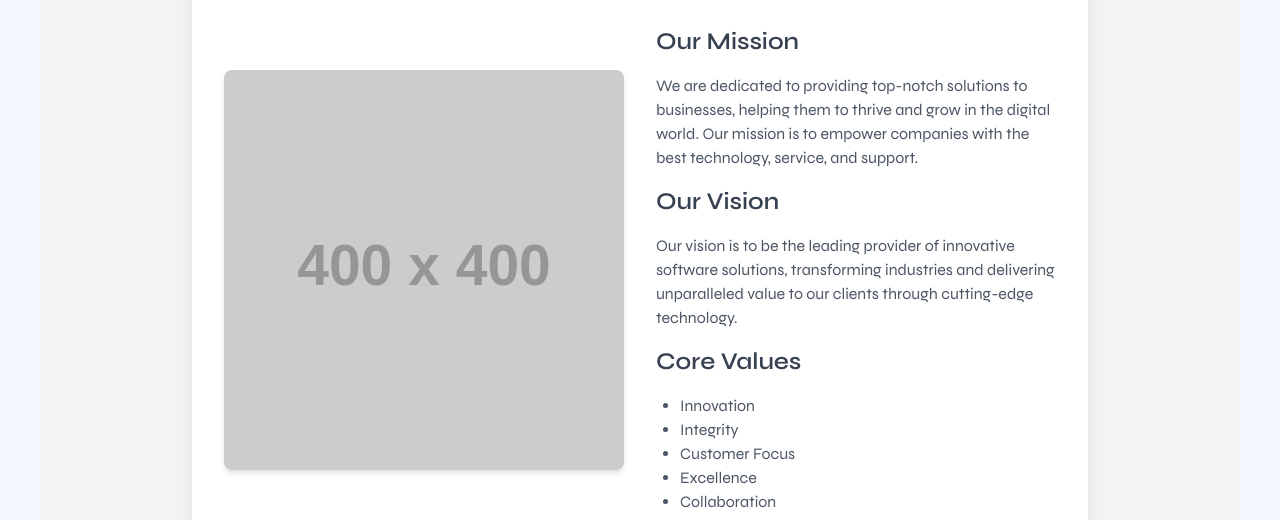
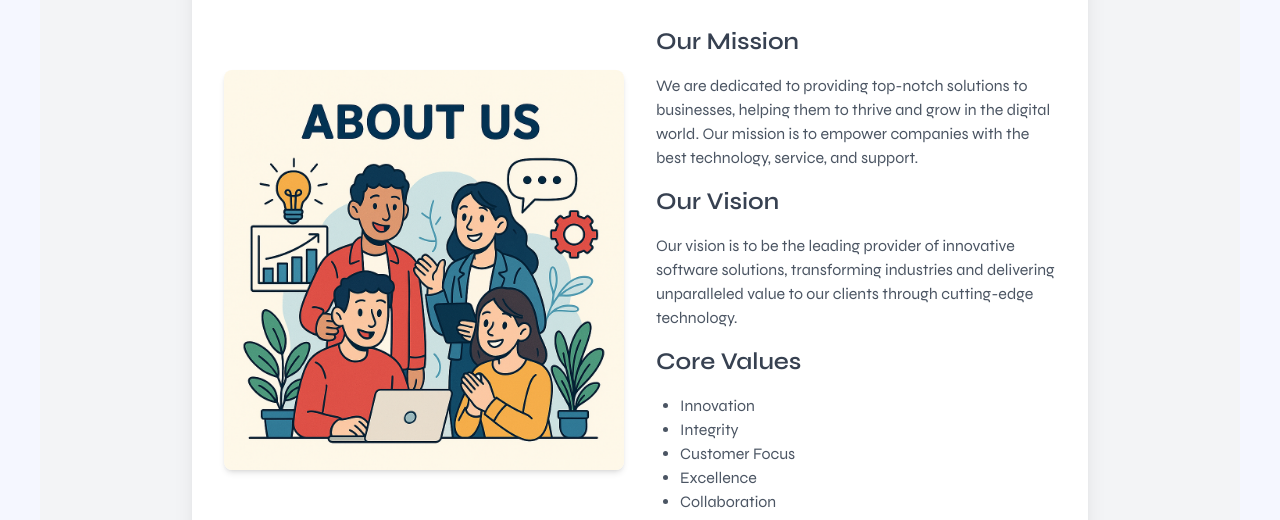
Before and after one commit to ibsenquaresma/reservation-system.App-Front, a React (Create React App) app: page /about in a window 1280 px wide. Shown: the part 191-711 px from the top of the page. Built offline with nearby package versions, Linux system fonts and the light colour scheme; sample sign-in values are in the browser's storage.

Commit message:
Insert image for About Page

```diff
--- a/src/pages/About.tsx
+++ b/src/pages/About.tsx
@@ -1,4 +1,5 @@
 import React from "react";
+import aboutUS from "../img/about_us.png";
 
 const About: React.FC = () => {
   return (
@@ -7,10 +8,9 @@ const About: React.FC = () => {
         <h2 className="text-3xl font-bold text-gray-800 mb-6">About Us</h2>
 
         <div className="flex flex-col md:flex-row items-center gap-8">
-          {/* Seção de Imagem */}
           <div className="w-full md:w-1/2">
             <img
-              src="https://via.placeholder.com/400"
+              src={aboutUS}
               alt="About Us Illustration"
               className="w-full h-auto rounded-lg shadow-md"
             />
```
Also changed, not shown: src/img/about_us.png (added).
